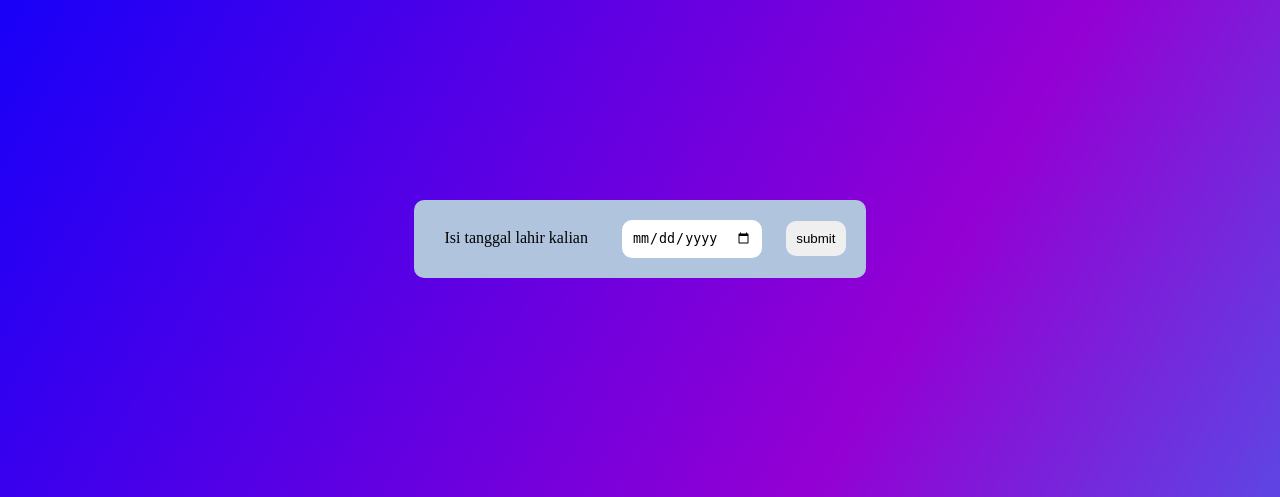
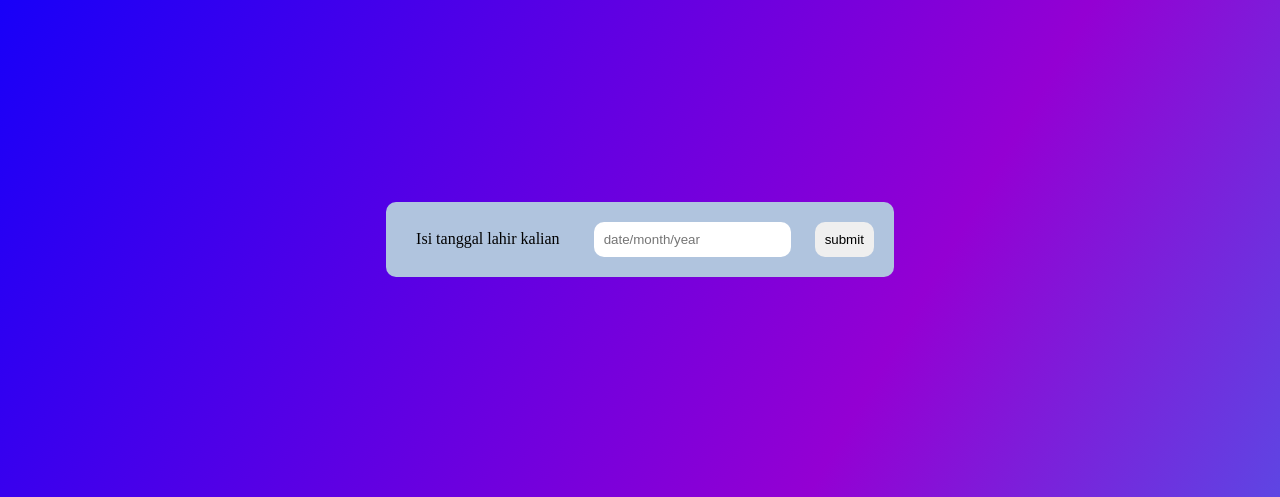
Before and after one commit to r6rap/cek-hari-lahir, a PHP site: page / in a window 1280 px wide. Shown: the part 161-658 px from the top of the page. Run offline with PHP 8.4, Linux system fonts and the light colour scheme.

Commit message:
Update index.php
change input type

```diff
--- a/index.php
+++ b/index.php
@@ -9,7 +9,7 @@
     <div class="container">
         <form action="" method="post">
             <label for="">Isi tanggal lahir kalian</label>
-            <input type="date" name="tanggal" id="tanggal" required>
+            <input type="text" name="tanggal" id="tanggal" placeholder="date/month/year" required>
             <button type="submit">submit</button>
         </form>
         <?php
```
